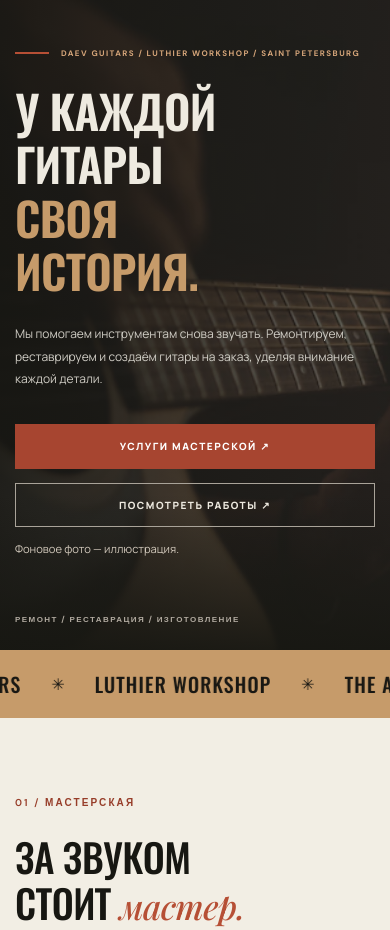
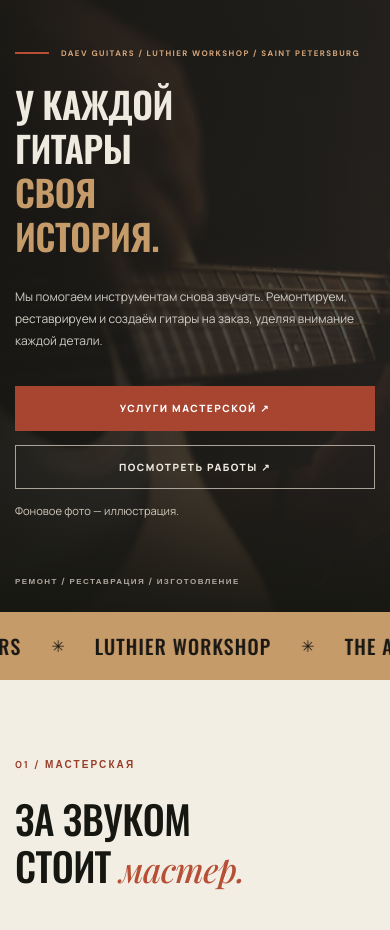
Before and after one commit to mendjicode/DAEV_GUITARS, a WordPress theme: template wordpress/daev-guitars/front-page.php in a window 390 px wide. Shown: the part 100-1030 px from the top of the page. Run offline with PHP 8.4 and a stand-in for WordPress, Linux system fonts and the light colour scheme; the site name, menu and one post (Sample post) are stand-ins, and other content is empty; some libraries are stand-ins or nearby versions.

Commit message:
Constrain hero headline and wordmark to viewport at every breakpoint

```diff
--- a/wordpress/daev-guitars/assets/css/site.css
+++ b/wordpress/daev-guitars/assets/css/site.css
@@ -1437,3 +1437,16 @@ button:focus-visible {
 .hero-copy h1 span{line-height:inherit}
 @media(max-width:790px){.hero-copy h1{font-size:clamp(52px,10.8vw,83px);line-height:1.14;letter-spacing:-.02em;margin:26px 0 26px}}
 @media(max-width:420px){.hero-copy h1{font-size:clamp(46px,10.2vw,58px);line-height:1.16;letter-spacing:-.015em}}
+
+
+/* Robust hero layout: prevent clipped headlines and right-side wordmark. */
+.hero-layout{grid-template-columns:minmax(0,1fr) minmax(190px,240px);column-gap:clamp(24px,3vw,56px);box-sizing:border-box}
+.hero-copy{min-width:0;max-width:100%}
+.hero-copy h1{font-size:clamp(50px,5vw,94px);line-height:1.19;letter-spacing:-.014em;max-width:100%;margin:24px 0 28px;overflow-wrap:normal}
+.hero-copy h1 span{line-height:inherit}
+.hero-number{min-width:0;max-width:100%;justify-self:stretch;padding-right:12px;box-sizing:border-box}
+.hero-number strong{font-size:clamp(29px,2.55vw,46px);line-height:1.08;letter-spacing:-.015em;max-width:100%;white-space:nowrap}
+.hero-number small{font-size:8px;letter-spacing:.08em;white-space:normal}
+@media(max-width:1100px) and (min-width:791px){.hero-layout{grid-template-columns:minmax(0,1fr) 190px;column-gap:20px}.hero-copy h1{font-size:clamp(46px,5.3vw,64px)}.hero-number strong{font-size:31px}}
+@media(max-width:790px){.hero-layout{display:block}.hero-copy h1{font-size:clamp(42px,9vw,72px);line-height:1.2;letter-spacing:-.012em}.hero-number{display:none}}
+@media(max-width:420px){.hero-copy h1{font-size:clamp(36px,8.5vw,45px);line-height:1.22}}
```
